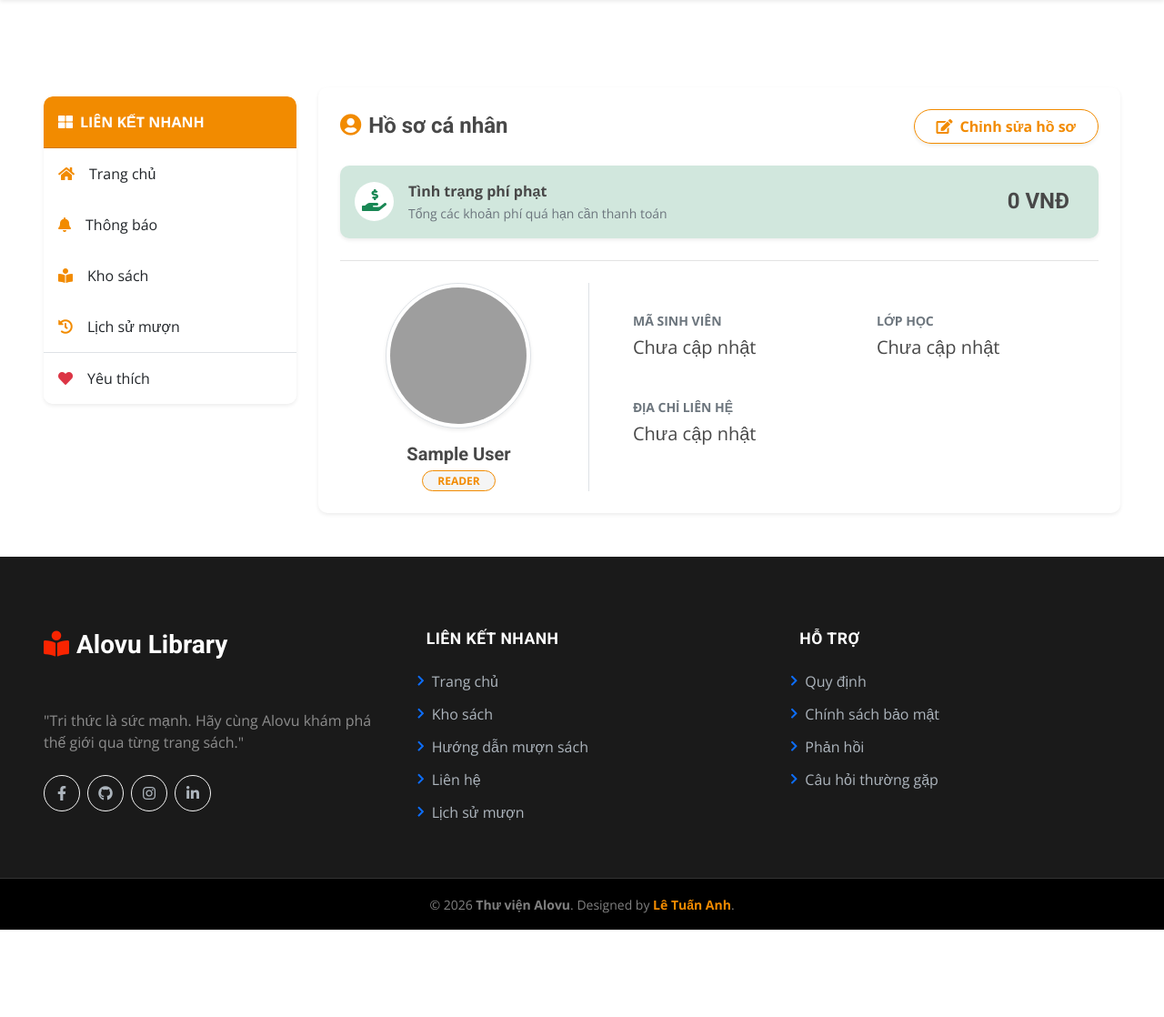
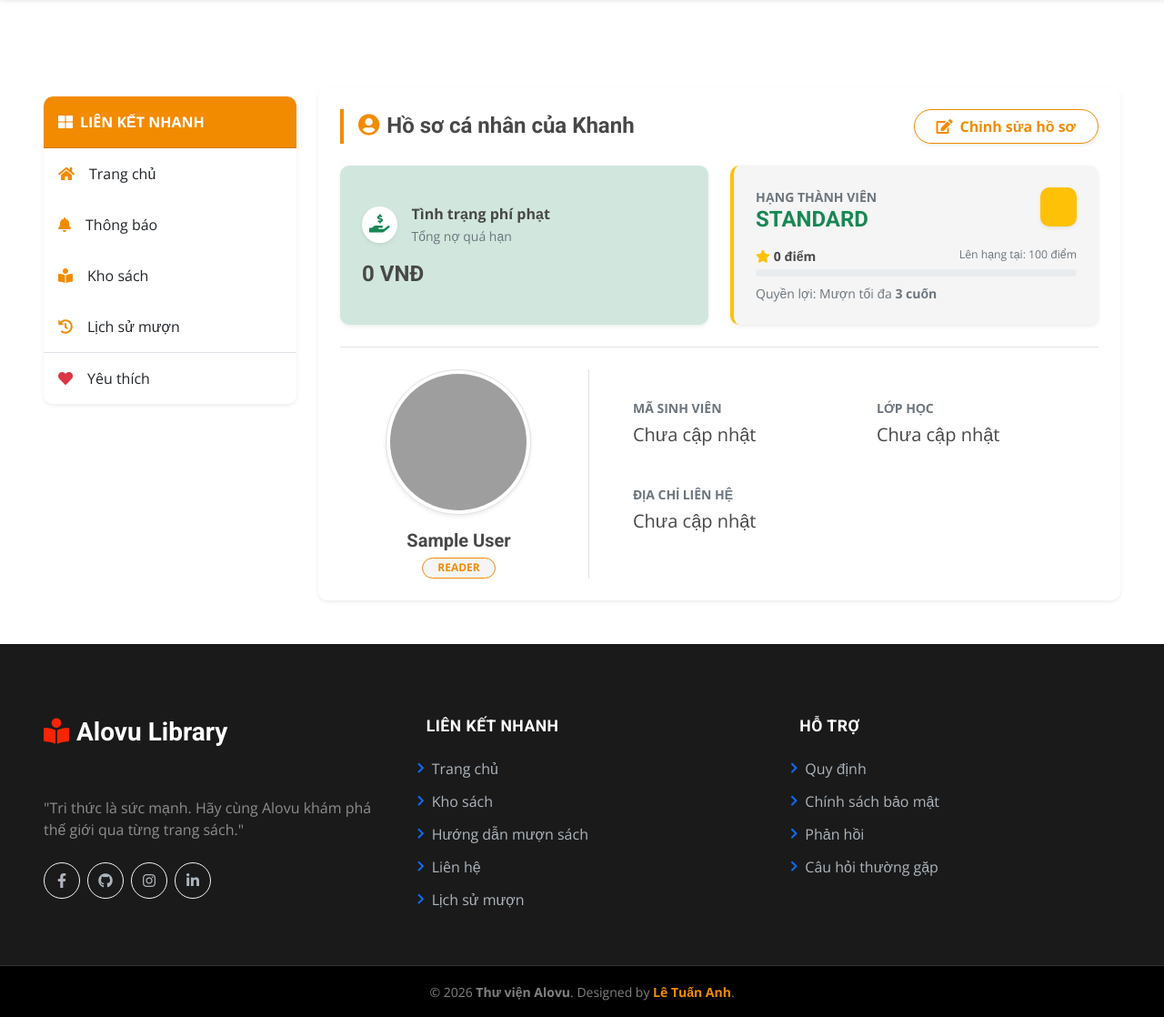
Before and after one commit to leTuanAnh38/library-management-system, a Django app: page /profile/ in a window 1280 px wide. Shown: the part 141-1259 px from the top of the page at 91% size. Before the commit the page ends 1163 px from the top, so only its background shows below. Run offline with Django 5.2, Linux system fonts and the light colour scheme; the visitor is signed in with stand-in values (Sample User, id 1); data that the repository does not hold is empty; some libraries are stand-ins or nearby versions; grey boxes are pictures that could not be loaded.

Commit message:
Fix: Đồng bộ lọc danh mục Menu, làm chức năng tích điểm  và thanh toán tiền phạt , cập nhật thông tin

```diff
--- a/core/templates/core/base.html
+++ b/core/templates/core/base.html
@@ -18,6 +18,7 @@
     <link href="{% static 'lib/animate/animate.min.css' %}" rel="stylesheet">
     <link href="{% static 'css/bootstrap.min.css' %}" rel="stylesheet">
     <link href="{% static 'css/style.css' %}?v=1.1" rel="stylesheet">
+</head>
 
 <body>
     <header class="sticky-top shadow-sm">
@@ -68,7 +69,7 @@
                         <div class="collapse navbar-collapse rounded-bottom" id="allCat">
                             <div class="navbar-nav ms-auto py-0 bg-white shadow-sm border-0 rounded-bottom">
                                 {% for cat in categories %}
-                                    <a href="{% url 'book_list' %}?q={{ cat.name }}" class="dropdown-item py-3 border-bottom small">
+                                    <a href="{% url 'book_list' %}?category={{ cat.id }}" class="dropdown-item py-3 border-bottom small">
                                         <i class="fas fa-chevron-right me-2 text-primary" style="font-size: 0.7rem;"></i>{{ cat.name }}
                                     </a>
                                 {% empty %}
--- a/core/templates/core/book_detail.html
+++ b/core/templates/core/book_detail.html
@@ -75,7 +75,7 @@
             <div class="mt-5 pt-5">
                 <div class="d-flex justify-content-between align-items-end mb-4">
                     <div>
-                        <h4 class="fw-bold text-dark mb-1">Có thể Khanh sẽ thích</h4>
+                        <h4 class="fw-bold text-dark mb-1">Có thể bạn sẽ thích</h4>
                         <div class="bg-primary" style="width: 60px; height: 3px;"></div>
                     </div>
                     <a href="{% url 'book_list' %}?category={{ book.category.id }}" class="btn btn-link text-decoration-none p-0">Xem thêm</a>
--- a/core/templates/core/profile.html
+++ b/core/templates/core/profile.html
@@ -1,42 +1,90 @@
 {% extends 'core/base.html' %}
 {% load static %}
 
+{% block title %}Hồ sơ cá nhân - Alovu{% endblock %}
+
 {% block content %}
 <div class="container-fluid px-lg-5 py-5 mt-5">
-    <div class="row g-4">
+    <div class="row g-4 align-items-start">
         <div class="col-lg-3">
+            <div class="sticky-sidebar">
                 {% include 'core/includes/sidebar.html' %}
+            </div>
         </div>
 
         <div class="col-lg-9">
-            <div class="card border-0 shadow-sm rounded-4">
+            <div class="card border-0 shadow-sm rounded-4 overflow-hidden">
                 <div class="card-body p-4">
-                    <div class="d-flex justify-content-between align-items-center mb-4">
+                    <div class="d-flex justify-content-between align-items-center mb-4 border-start border-4 border-primary ps-3">
                         <h4 class="fw-bold m-0 text-dark">
-                            <i class="fas fa-user-circle me-2 text-primary"></i>Hồ sơ cá nhân
+                            <i class="fas fa-user-circle me-2 text-primary"></i>Hồ sơ cá nhân của Khanh
                         </h4>
                         <button id="btn-edit-toggle" class="btn btn-outline-primary rounded-pill px-4 fw-bold shadow-sm">
                             <i class="fas fa-edit me-2"></i>Chỉnh sửa hồ sơ
                         </button>
                     </div>
 
-                    <div class="alert {% if user.total_fine > 0 %}alert-danger{% else %}alert-success{% endif %} border-0 rounded-4 shadow-sm d-flex justify-content-between align-items-center mb-4">
-                        <div class="d-flex align-items-center">
-                            <div class="bg-white rounded-circle p-2 text-{% if user.total_fine > 0 %}danger{% else %}success{% endif %} me-3">
-                                <i class="fas fa-hand-holding-usd fs-4"></i>
+                    <div class="row g-4 mb-4">
+                        <div class="col-md-6">
+                            <div class="alert {% if user.total_fine > 0 %}alert-danger{% else %}alert-success{% endif %} border-0 rounded-4 shadow-sm h-100 d-flex flex-column justify-content-center p-4 mb-0">
+                                <div class="d-flex align-items-center mb-2">
+                                    <div class="bg-white rounded-circle p-2 text-{% if user.total_fine > 0 %}danger{% else %}success{% endif %} me-3 shadow-sm">
+                                        <i class="fas fa-hand-holding-usd fs-5"></i>
                                     </div>
                                     <div>
                                         <strong class="d-block text-dark">Tình trạng phí phạt</strong>
-                                <small class="text-muted">Tổng các khoản phí quá hạn cần thanh toán</small>
+                                        <small class="text-muted">Tổng nợ quá hạn</small>
                                     </div>
                                 </div>
-                        <div class="d-flex align-items-center">
-                            <h4 class="mb-0 fw-bold me-3">{{ user.total_fine|default:0 }} VNĐ</h4>
+                                <div class="d-flex align-items-center justify-content-between mt-2">
+                                    <h4 class="mb-0 fw-bold">{{ user.total_fine|default:0 }} VNĐ</h4>
                                     {% if user.total_fine > 0 %}
                                         <button class="btn btn-light btn-sm rounded-pill fw-bold px-3 shadow-sm border" data-bs-toggle="modal" data-bs-target="#paymentModal">
-                                    <i class="fas fa-credit-card me-1"></i>Thanh toán
+                                            Thanh toán
                                         </button>
                                     {% endif %}
+                                </div>
+                            </div>
+                        </div>
+
+                        <div class="col-md-6">
+                            <div class="card border-0 bg-light rounded-4 h-100 p-4 border-start border-4 border-warning shadow-sm">
+                                <div class="d-flex justify-content-between align-items-start mb-2">
+                                    <div>
+                                        <strong class="text-muted small text-uppercase d-block">Hạng thành viên</strong>
+                                        <h4 class="fw-bold mb-0 {{ user.rank_info.color }}">{{ user.rank_info.level }}</h4>
+                                    </div>
+                                    <div class="bg-warning bg-opacity-10 p-2 rounded-3 text-warning shadow-sm">
+                                        <i class="fas fa-medal fs-4"></i>
+                                    </div>
+                                </div>
+
+                                <div class="mt-2">
+                                    <div class="d-flex justify-content-between mb-1 small">
+                                        <span class="fw-bold text-dark"><i class="fas fa-star text-warning me-1"></i>{{ user.points }} điểm</span>
+                                        {% if user.rank_info.next and user.rank_info.next > 0 %}
+                                            <span class="text-muted small">Lên hạng tại: {{ user.rank_info.next }} điểm</span>
+                                        {% endif %}
+                                    </div>
+
+                                    <div class="progress" style="height: 8px; border-radius: 10px; background-color: #e9ecef;">
+                                        {% if user.rank_info.next and user.rank_info.next > 0 %}
+                                            {% widthratio user.points user.rank_info.next 100 as width_percent %}
+                                            <div class="progress-bar bg-warning progress-bar-striped progress-bar-animated"
+                                                 role="progressbar"
+                                                 style="width: {{ width_percent }}%">
+                                            </div>
+                                        {% else %}
+                                            <div class="progress-bar bg-warning" role="progressbar" style="width: 100%"></div>
+                                        {% endif %}
+                                    </div>
+
+                                    {% if not user.rank_info.next or user.rank_info.next == 0 %}
+                                        <small class="badge bg-warning text-dark mt-2 py-1 px-3 rounded-pill fw-bold">🚀 Đã đạt cấp độ tối đa!</small>
+                                    {% endif %}
+                                    <small class="text-muted d-block mt-2">Quyền lợi: Mượn tối đa <strong>{{ user.rank_info.max_books }} cuốn</strong></small>
+                                </div>
+                            </div>
                         </div>
                     </div>
 
@@ -80,7 +128,6 @@
                                 </div>
                             </div>
                             <input type="file" id="avatar-upload" name="avatar" class="d-none">
-                            <p class="text-muted small mt-2">Chọn ảnh PNG/JPG để thay đổi</p>
                         </div>
 
                         <div class="col-md-8 ps-md-5">
@@ -126,37 +173,32 @@
                 <button type="button" class="btn-close" data-bs-dismiss="modal" aria-label="Close"></button>
             </div>
             <div class="modal-body p-4">
-                <p class="text-muted small mb-4">Số tiền cần thanh toán: <strong class="text-danger">{{ user.total_fine }} VNĐ</strong></p>
-
+                <p class="text-muted small mb-4">Số tiền: <strong class="text-danger">{{ user.total_fine }} VNĐ</strong></p>
                 <form action="{% url 'pay_all_penalties' %}" method="POST">
                     {% csrf_token %}
                     <div class="d-grid gap-3">
                         <label class="d-flex align-items-center p-3 border rounded-3 cursor-pointer hover-bg-light">
                             <input type="radio" name="payment_method" value="COUNTER" checked class="form-check-input me-3" id="methodCounter">
                             <div>
-                                <strong class="d-block">Thanh toán trực tiếp tại quầy</strong>
-                                <small class="text-muted italic">Đóng tiền mặt cho Thủ thư để xóa nợ</small>
+                                <strong class="d-block">Thanh toán tại quầy</strong>
+                                <small class="text-muted italic">Liên hệ thủ thư để đóng tiền mặt</small>
                             </div>
                         </label>
-
                         <label class="d-flex align-items-center p-3 border rounded-3 cursor-pointer hover-bg-light">
                             <input type="radio" name="payment_method" value="TRANSFER" class="form-check-input me-3" id="methodTransfer">
                             <div>
                                 <strong class="d-block">Chuyển khoản (VietQR)</strong>
-                                <small class="text-muted italic">Quét mã ngân hàng để thanh toán nhanh</small>
+                                <small class="text-muted italic">Quét mã QR để xử lý nhanh</small>
                             </div>
                         </label>
                     </div>
 
                     <div id="qr-section" class="d-none mt-4 p-3 bg-light rounded-3 text-center border border-primary border-opacity-25 animate__animated animate__fadeIn">
-                        <h6 class="fw-bold mb-3"><i class="fas fa-qrcode me-2"></i>Mã VietQR của Thư viện</h6>
-                        <img src="{% static 'img/qr.png' %}" class="img-fluid rounded shadow-sm mb-2" style="max-width: 250px;">
-                        <p class="small text-muted mb-0">Nội dung: <strong>{{ user.username }} - Thanh toan phi phat</strong></p>
+                        <img src="{% static 'img/qr.png' %}" class="img-fluid rounded shadow-sm mb-2" style="max-width: 220px;">
+                        <p class="small text-muted mb-0">Nội dung: <strong>{{ user.username }} - Thanh toan</strong></p>
                     </div>
 
-                    <button type="submit" class="btn btn-primary w-100 rounded-pill mt-4 fw-bold shadow-sm">
-                        Xác nhận thanh toán
-                    </button>
+                    <button type="submit" class="btn btn-primary w-100 rounded-pill mt-4 fw-bold shadow-sm">Xác nhận</button>
                 </form>
             </div>
         </div>
@@ -167,13 +209,25 @@
     .cursor-pointer { cursor: pointer; }
     .hover-bg-light:hover { background-color: #f8f9fa; }
     .italic { font-style: italic; }
-    /* Hiệu ứng mờ dần cho vùng QR */
     .animate__fadeIn { animation: fadeIn 0.5s; }
     @keyframes fadeIn { from { opacity: 0; transform: translateY(-10px); } to { opacity: 1; transform: translateY(0); } }
+
+    /* FIX LỖI SIDEBAR KHÔNG ĐI THEO */
+    @media (min-width: 992px) {
+        .sticky-sidebar {
+            position: -webkit-sticky;
+            position: sticky;
+            /* Để 140px để nằm ngay dưới Menu màu cam của Khanh */
+            top: 140px !important;
+            z-index: 100;
+            /* Khóa cứng transition để nó không bị lướt trễ gây khó chịu */
+            transition: none !important;
+        }
+    }
 </style>
 
 <script>
-    // JS ẨN/HIỆN CHẾ ĐỘ CHỈNH SỬA
+    // JS CHUYỂN ĐỔI CHẾ ĐỘ XEM/SỬA
     const btnToggle = document.getElementById('btn-edit-toggle');
     const btnCancel = document.getElementById('btn-cancel-edit');
     const viewSection = document.getElementById('profile-view-mode');
@@ -191,21 +245,17 @@
         btnToggle.classList.remove('d-none');
     });
 
-    // JS ĐIỀU KHIỂN HIỂN THỊ MÃ QR
+    // JS HIỂN THỊ QR
     const methodTransfer = document.getElementById('methodTransfer');
     const methodCounter = document.getElementById('methodCounter');
     const qrSection = document.getElementById('qr-section');
 
     methodTransfer.addEventListener('change', function() {
-        if (this.checked) {
-            qrSection.classList.remove('d-none');
-        }
+        if (this.checked) qrSection.classList.remove('d-none');
     });
 
     methodCounter.addEventListener('change', function() {
-        if (this.checked) {
-            qrSection.classList.add('d-none');
-        }
+        if (this.checked) qrSection.classList.add('d-none');
     });
 </script>
 {% endblock %}
--- a/core/views.py
+++ b/core/views.py
@@ -166,13 +166,18 @@ def book_list(request):
 def borrow_book(request, book_id):
     user = request.user
 
-    # 1. KIỂM TRA HỒ SƠ: Nếu thiếu MSSV hoặc Lớp thì không cho mượn
-    # Chúng ta kiểm tra cả hai trường này xem có dữ liệu hay không
+    # 1. KIỂM TRA PHÍ PHẠT: Phải trả hết nợ (UNPAID) mới được mượn tiếp
+    # Sử dụng thuộc tính total_fine từ models.py
+    if user.total_fine > 0:
+        messages.error(request, f"Bạn hiện đang có khoản phí phạt chưa thanh toán ({user.total_fine} VNĐ). Vui lòng hoàn tất nghĩa vụ để tiếp tục mượn sách!")
+        return redirect('profile')
+
+    # 2. KIỂM TRA HỒ SƠ: Nếu thiếu MSSV hoặc Lớp thì không cho mượn
     if not user.msv or not user.lop:
         messages.warning(request, "Vui lòng cập nhật MSSV và Lớp trong hồ sơ cá nhân trước khi thực hiện mượn sách!")
-        return redirect('profile') # Chuyển hướng Khanh về trang cập nhật hồ sơ
+        return redirect('profile')
 
-    # 2. Logic mượn sách (Chỉ chạy khi hồ sơ đã đầy đủ)
+    # 3. Logic mượn sách
     book = get_object_or_404(Book, id=book_id)
 
     if book.quantity <= 0:
@@ -181,25 +186,29 @@ def borrow_book(request, book_id):
 
     han_tra = timezone.now().date() + timedelta(days=14)
 
-    transaction = BorrowTransaction.objects.create(
-        user=user,
-        book=book,
-        due_date=han_tra,
-        status='BORROWED'
-    )
+    try:
+        with db_transaction.atomic():
+            transaction = BorrowTransaction.objects.create(
+                user=user,
+                book=book,
+                due_date=han_tra,
+                status='BORROWED'
+            )
 
-    # Tạo thông báo hệ thống
-    Notification.objects.create(
-        user=user,
-        message=f"Mượn thành công! Hạn trả cuốn '{book.title}' là ngày {han_tra.strftime('%d/%m/%Y')}.",
-        type='SYSTEM',
-        status='UNREAD'
-    )
+            # Tạo thông báo hệ thống
+            Notification.objects.create(
+                user=user,
+                message=f"Mượn thành công! Hạn trả cuốn '{book.title}' là ngày {han_tra.strftime('%d/%m/%Y')}.",
+                type='SYSTEM',
+                status='UNREAD'
+            )
 
-    book.quantity -= 1
-    book.save()
+            book.quantity -= 1
+            book.save()
 
-    messages.success(request, f"Mượn thành công! Hạn trả cuốn '{book.title}' là ngày {han_tra.strftime('%d/%m/%Y')}.")
+        messages.success(request, f"Mượn thành công! Hạn trả cuốn '{book.title}' là ngày {han_tra.strftime('%d/%m/%Y')}.")
+    except Exception as e:
+        messages.error(request, f"Đã có lỗi xảy ra trong quá trình mượn sách: {str(e)}")
 
     return redirect('book_list')
 
@@ -212,6 +221,7 @@ def borrow_history(request):
 @login_required(login_url='login')
 def return_book(request, transaction_id):
     borrow_record = get_object_or_404(BorrowTransaction, id=transaction_id, user=request.user, status='BORROWED')
+    user = request.user
 
     try:
         with db_transaction.atomic():
@@ -220,23 +230,29 @@ def return_book(request, transaction_id):
             borrow_record.return_date = today
             borrow_record.save()
 
-            # --- THÊM LOGIC XỬ PHẠT TẠI ĐÂY ---
+            # KIỂM TRA TRẢ TRỄ VÀ TÍCH ĐIỂM
             if today > borrow_record.due_date:
-                # Tính số ngày trễ
+                # 1. Trừ 5 điểm nếu trả trễ (không để điểm âm)
+                user.points = max(0, user.points - 5)
+
+                # 2. Tạo phiếu phạt
                 days_late = (today - borrow_record.due_date).days
-                # Giả sử phạt 5.000 VNĐ / ngày
                 fine_amount = days_late * 5000
 
-                from .models import Penalty
                 Penalty.objects.create(
-                    user=request.user,
+                    user=user,
                     borrow_transaction=borrow_record,
                     amount=fine_amount,
                     reason=f"Trả sách trễ {days_late} ngày (Hạn trả: {borrow_record.due_date})",
                     status='UNPAID'
                 )
-                messages.warning(request, f"Bạn trả sách trễ {days_late} ngày. Phí phạt phát sinh: {fine_amount} VNĐ.")
-            # ----------------------------------
+                messages.warning(request, f"Bạn trả sách trễ {days_late} ngày. Phí phạt: {fine_amount} VNĐ. Bạn bị trừ 5 điểm tích lũy.")
+            else:
+                # TRẢ ĐÚNG HẠN: Cộng 10 điểm thưởng
+                user.points += 10
+                messages.success(request, "Tuyệt vời! Bạn được cộng 10 điểm thưởng vì trả sách đúng hạn.")
+
+            user.save() # Lưu lại điểm số của người dùng
 
             book = borrow_record.book
             book.quantity += 1
```
Also changed, not shown: core/models.py (+11 -0 lines), core/migrations/0010_user_points.py (added). Lines whose indentation alone changed are shown as unchanged.
